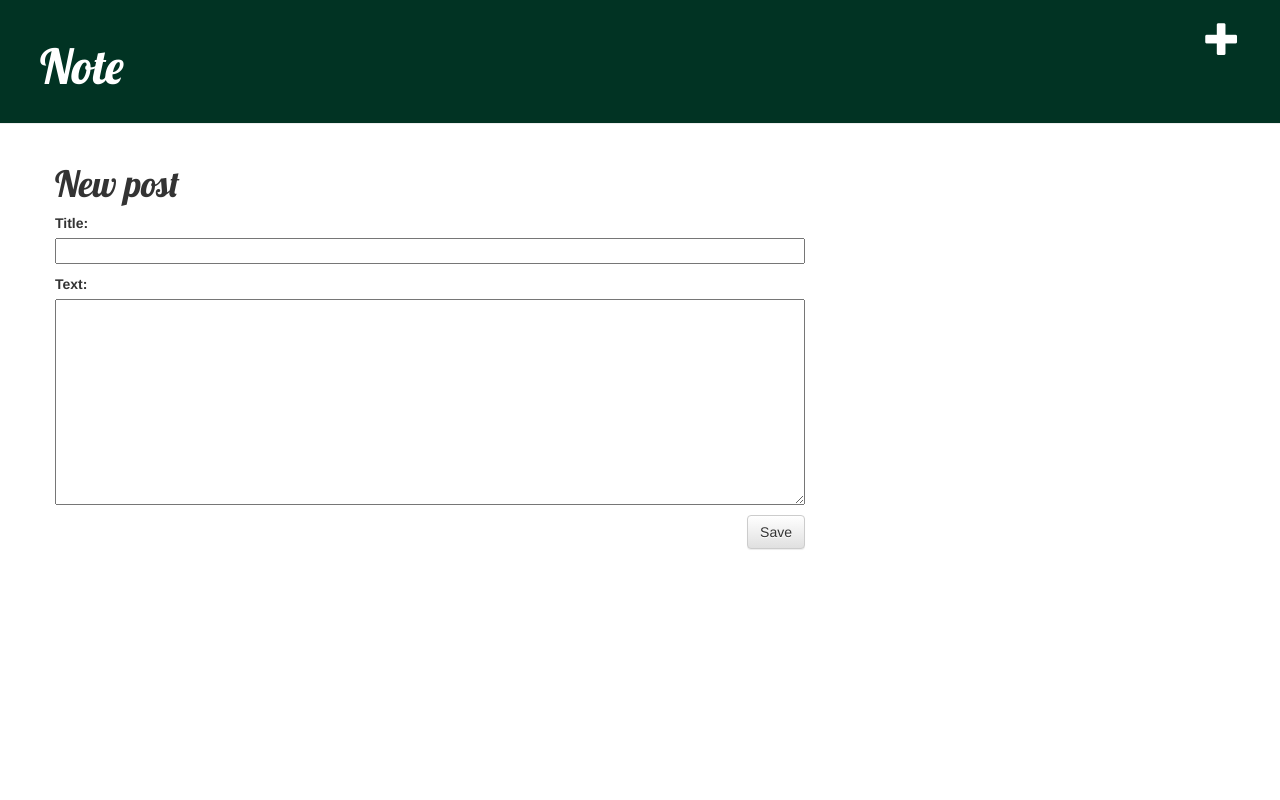
After one commit to iimseunghyun/my-second-blog, a Django app: page /post/new in a window 1280 px wide. The commit adds this page. Run offline with Django 3.2, Linux system fonts and the light colour scheme; some libraries are stand-ins or nearby versions.

Commit message:
Added views to create/edit blog post inside the site.

```diff
--- /dev/null
+++ b/note/forms.py
@@ -0,0 +1,9 @@
+from django import forms
+
+from .models import Post
+
+class PostForm(forms.ModelForm):
+
+    class Meta:
+        model = Post
+        fields = ('title', 'text',)
--- a/note/models.py
+++ b/note/models.py
@@ -4,6 +4,7 @@ from django.utils import timezone
 
 
 class Post(models.Model):
+
     user_id = models.ForeignKey(settings.AUTH_USER_MODEL, on_delete=models.CASCADE)
     title = models.CharField(max_length=200)
     text = models.TextField()
--- /dev/null
+++ b/note/static/css/note.css
@@ -0,0 +1,47 @@
+
+.page-header {
+    background-color: #013323;
+    margin-top: 0;
+    padding: 20px 20px 20px 40px;
+}
+
+.page-header h1, .page-header h1 a, .page-header h1 a:visited, .page-header h1 a:active {
+    color: #ffffff;
+    font-size: 36pt;
+    text-decoration: none;
+}
+
+.content {
+    margin-left: 40px;
+}
+
+h1, h2, h3, h4 {
+    font-family: 'Lobster', cursive;
+}
+
+.date {
+    color: #828282;
+}
+
+.save {
+    float: right;
+}
+
+.post-form textarea, .post-form input {
+    width: 100%;
+}
+
+.top-menu, .top-menu:hover, .top-menu:visited {
+    color: #ffffff;
+    float: right;
+    font-size: 26pt;
+    margin-right: 20px;
+}
+
+.post {
+    margin-bottom: 70px;
+}
+
+.post h1 a, .post h1 a:visited {
+    color: #000000;
+}
--- /dev/null
+++ b/note/templates/note/base.html
@@ -0,0 +1,24 @@
+{% load static %}
+<html>
+    <head>
+        <title>Note</title>
+        <link rel="stylesheet" href="//maxcdn.bootstrapcdn.com/bootstrap/3.2.0/css/bootstrap.min.css">
+        <link rel="stylesheet" href="//maxcdn.bootstrapcdn.com/bootstrap/3.2.0/css/bootstrap-theme.min.css">
+        <link href='//fonts.googleapis.com/css?family=Lobster&subset=latin,latin-ext' rel='stylesheet' type='text/css'>
+        <link rel="stylesheet" href="{% static 'css/note.css' %}">
+    </head>
+    <body>
+        <div class="page-header">
+            <a href="{% url 'post_new' %}" class="top-menu"><span class="glyphicon glyphicon-plus"></span></a>
+            <h1><a href="/">Note</a></h1>
+        </div>
+        <div class="content container">
+            <div class="row">
+                <div class="col-md-8">
+                {% block content %}
+                {% endblock %}
+                </div>
+            </div>
+        </div>
+    </body>
+</html>
--- /dev/null
+++ b/note/templates/note/post_edit.html
@@ -0,0 +1,9 @@
+{% extends 'note/base.html' %}
+
+{% block content %}
+    <h1>New post</h1>
+    <form method="POST" class="post-form">{% csrf_token %}
+        {{ form.as_p }}
+        <button type="submit" class="save btn btn-default">Save</button>
+    </form>
+{% endblock %}
--- a/note/urls.py
+++ b/note/urls.py
@@ -3,4 +3,6 @@ from . import views
 
 urlpatterns = [
     path('', views.post_list, name='post_list'),
+    path('post/<int:pk>/', views.post_detail, name='post_detail'),
+    path('post/new', views.post_new, name='post_new'),
 ]
--- a/note/views.py
+++ b/note/views.py
@@ -1,5 +1,29 @@
 from django.shortcuts import render
+from django.utils import timezone
+from .models import Post
+from django.shortcuts import render, get_object_or_404
+from .forms import PostForm
+from django.shortcuts import redirect
 
-# Create your views here.
+
+
 def post_list(request):
+    posts = Post.objects.filter(published_date__lte=timezone.now()).order_by('published_date')
     return render(request, 'note/post_list.html', {})
+
+def post_detail(request, pk):
+    post = get_object_or_404(Post, pk=pk)
+    return render(request, 'note/post_detail.html', {'post': post})
+
+def post_new(request):
+    if request.method == "POST":
+        form = PostForm(request.POST)
+        if form.is_valid():
+            post = form.save(commit=False)
+            post.user_id = request.user
+            post.published_date = timezone.now()
+            post.save()
+            return redirect('post_detail', pk=post.pk)
+    else:
+        form = PostForm()
+    return render(request, 'note/post_edit.html', {'form': form})
```
Also changed, not shown: note/templates/note/post_detail.html (added, +13 -0 lines), note/templates/note/post_list.html (+13 -21 lines).
